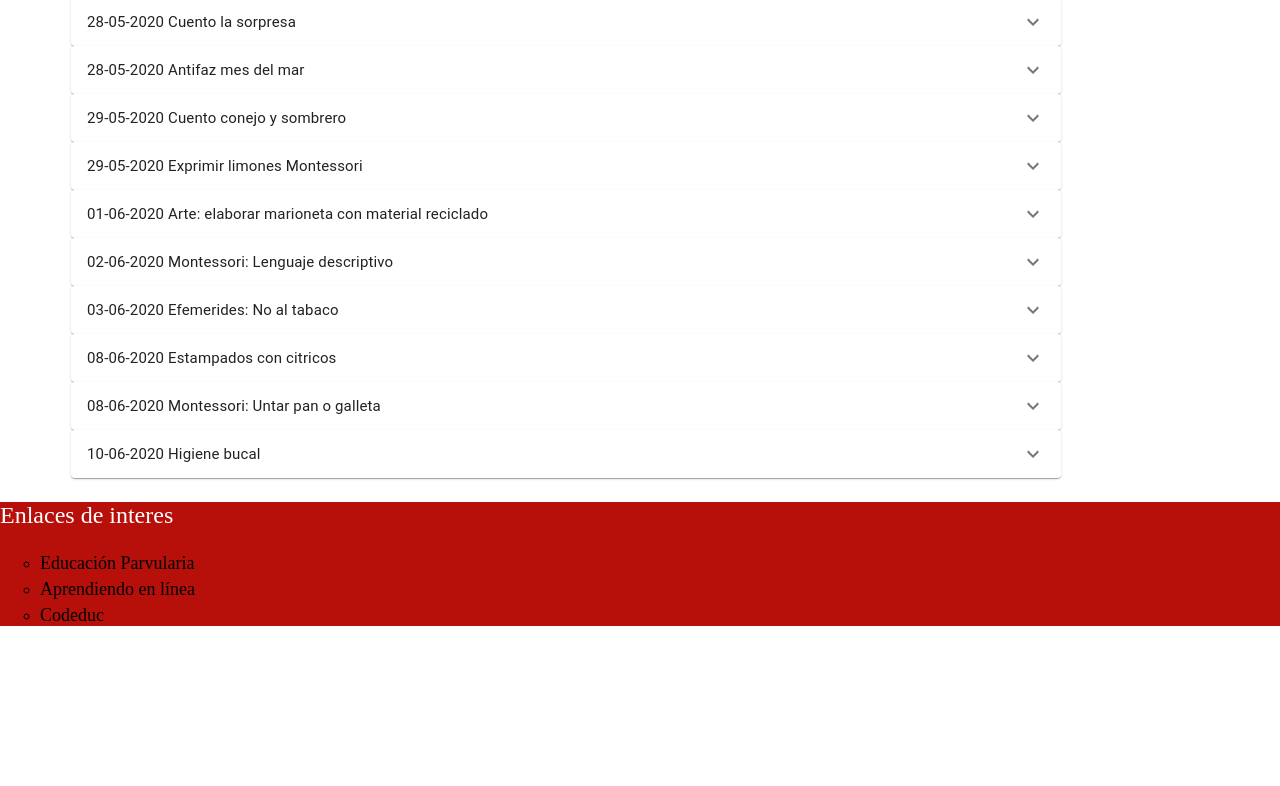
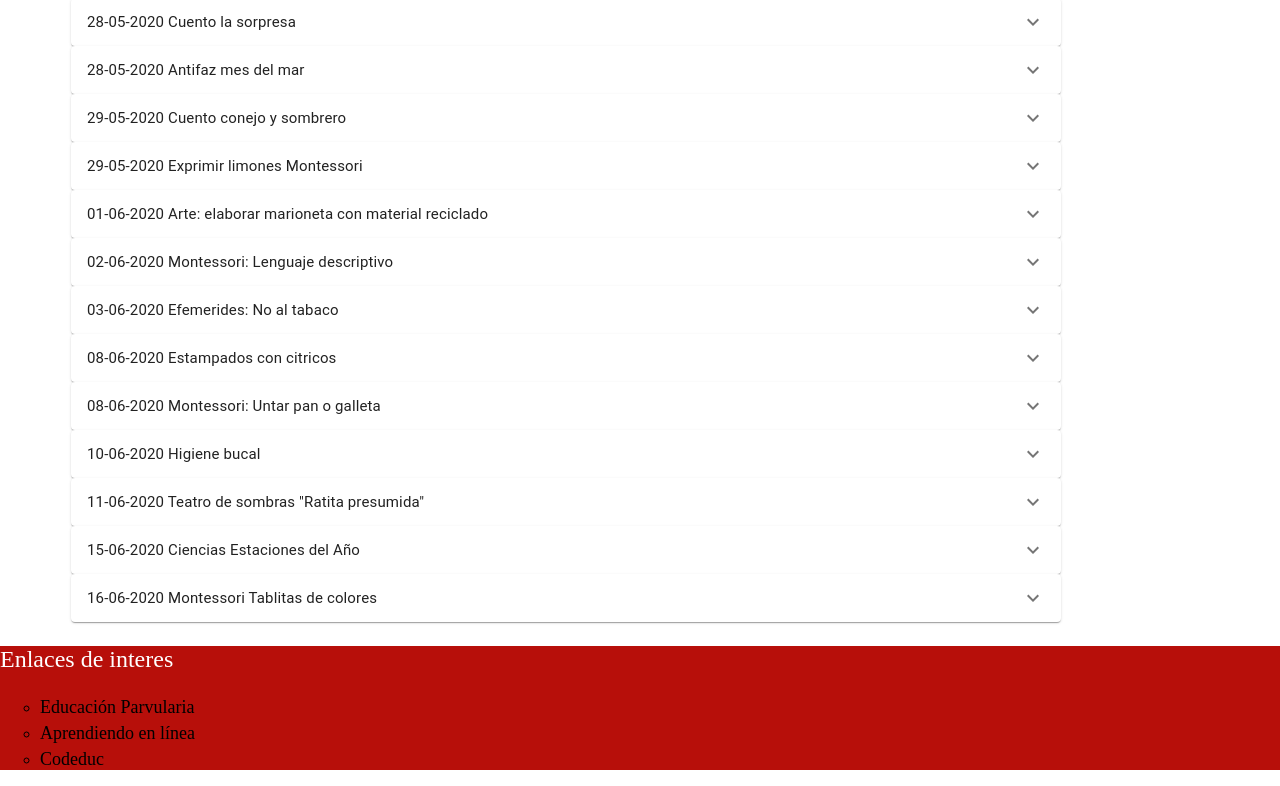
Before and after one commit to Pablohack/rayenmapucomunidad, a React (Create React App) app: page /videos in a window 1280 px wide. Shown: the part 2129-2915 px from the top of the page. Before the commit the page ends 2771 px from the top, so only its background shows below. Built offline with nearby package versions, Linux system fonts and the light colour scheme.

Commit message:
add video

```diff
--- a/src/containers/videos/videoLayout.tsx
+++ b/src/containers/videos/videoLayout.tsx
@@ -683,6 +683,49 @@ export default function VideoLayout() {
                     </ExpansionPanelDetails>
                 </ExpansionPanel>
             </div>
+            <div className={classes.root}>
+                <ExpansionPanel>
+                    <ExpansionPanelSummary
+                        expandIcon={<ExpandMoreIcon />}
+                        aria-controls="panel1a-content"
+                        id="panel1a-header"
+                    >
+                        <Typography className={classes.heading}>11-06-2020 Teatro de sombras "Ratita presumida"</Typography>
+                    </ExpansionPanelSummary>
+                    <ExpansionPanelDetails className={classes.body}>
+                        <VideoPlayer link='https://youtu.be/mkBBMUOYOlw'></VideoPlayer>
+                    </ExpansionPanelDetails>
+                </ExpansionPanel>
+            </div>
+            <div className={classes.root}>
+                <ExpansionPanel>
+                    <ExpansionPanelSummary
+                        expandIcon={<ExpandMoreIcon />}
+                        aria-controls="panel1a-content"
+                        id="panel1a-header"
+                    >
+                        <Typography className={classes.heading}>15-06-2020 Ciencias Estaciones del Año</Typography>
+                    </ExpansionPanelSummary>
+                    <ExpansionPanelDetails className={classes.body}>
+                        <VideoPlayer link='https://youtu.be/d3grq1iBT8A'></VideoPlayer>
+                    </ExpansionPanelDetails>
+                </ExpansionPanel>
+            </div>
+            <div className={classes.root}>
+                <ExpansionPanel>
+                    <ExpansionPanelSummary
+                        expandIcon={<ExpandMoreIcon />}
+                        aria-controls="panel1a-content"
+                        id="panel1a-header"
+                    >
+                        <Typography className={classes.heading}>16-06-2020  Montessori Tablitas de colores</Typography>
+                    </ExpansionPanelSummary>
+                    <ExpansionPanelDetails className={classes.body}>
+                        <VideoPlayer link='https://youtu.be/DPc5bRvohxA'></VideoPlayer>
+                    </ExpansionPanelDetails>
+                </ExpansionPanel>
+            </div>
+
         </Box>
 
     );
```
